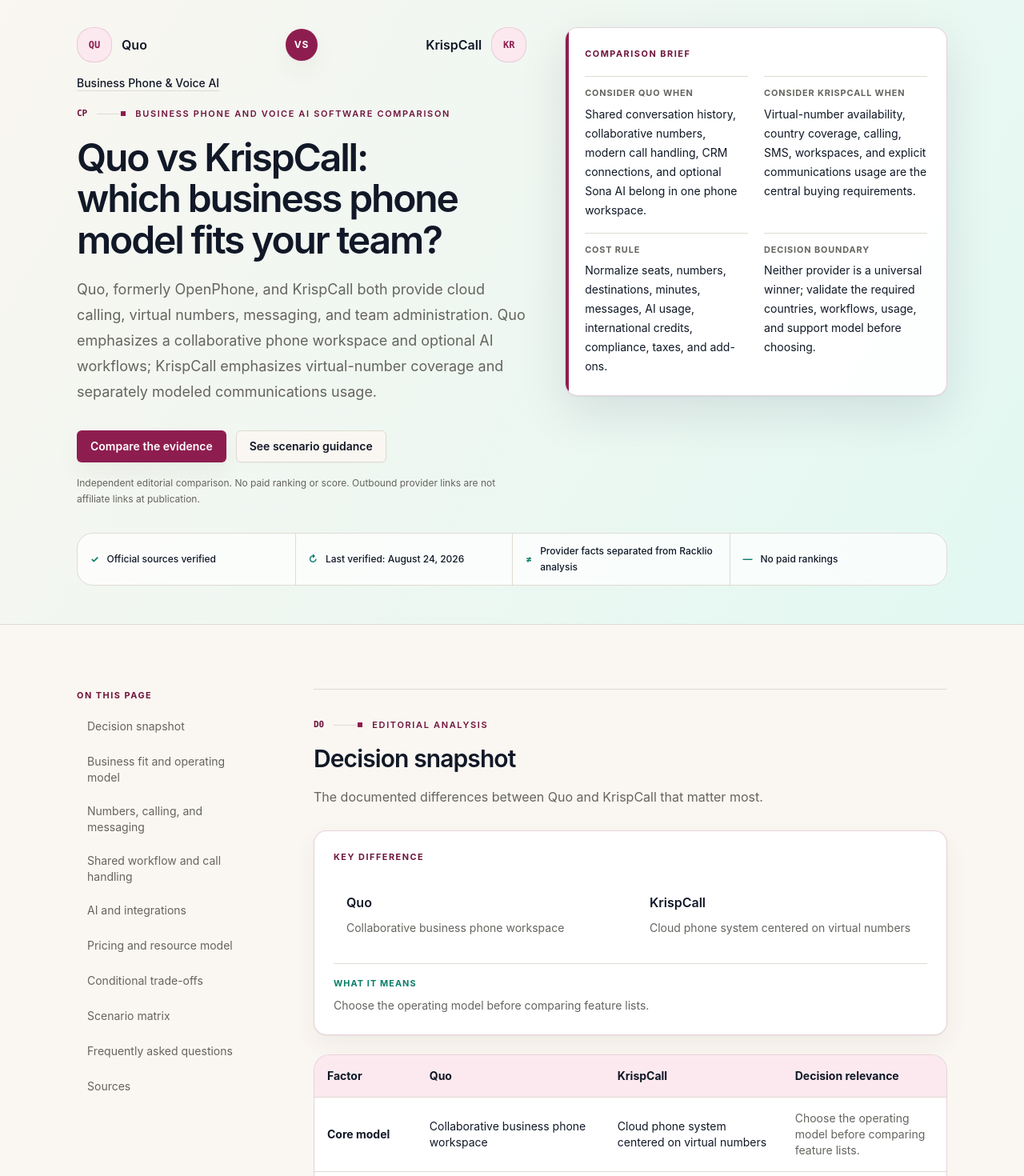
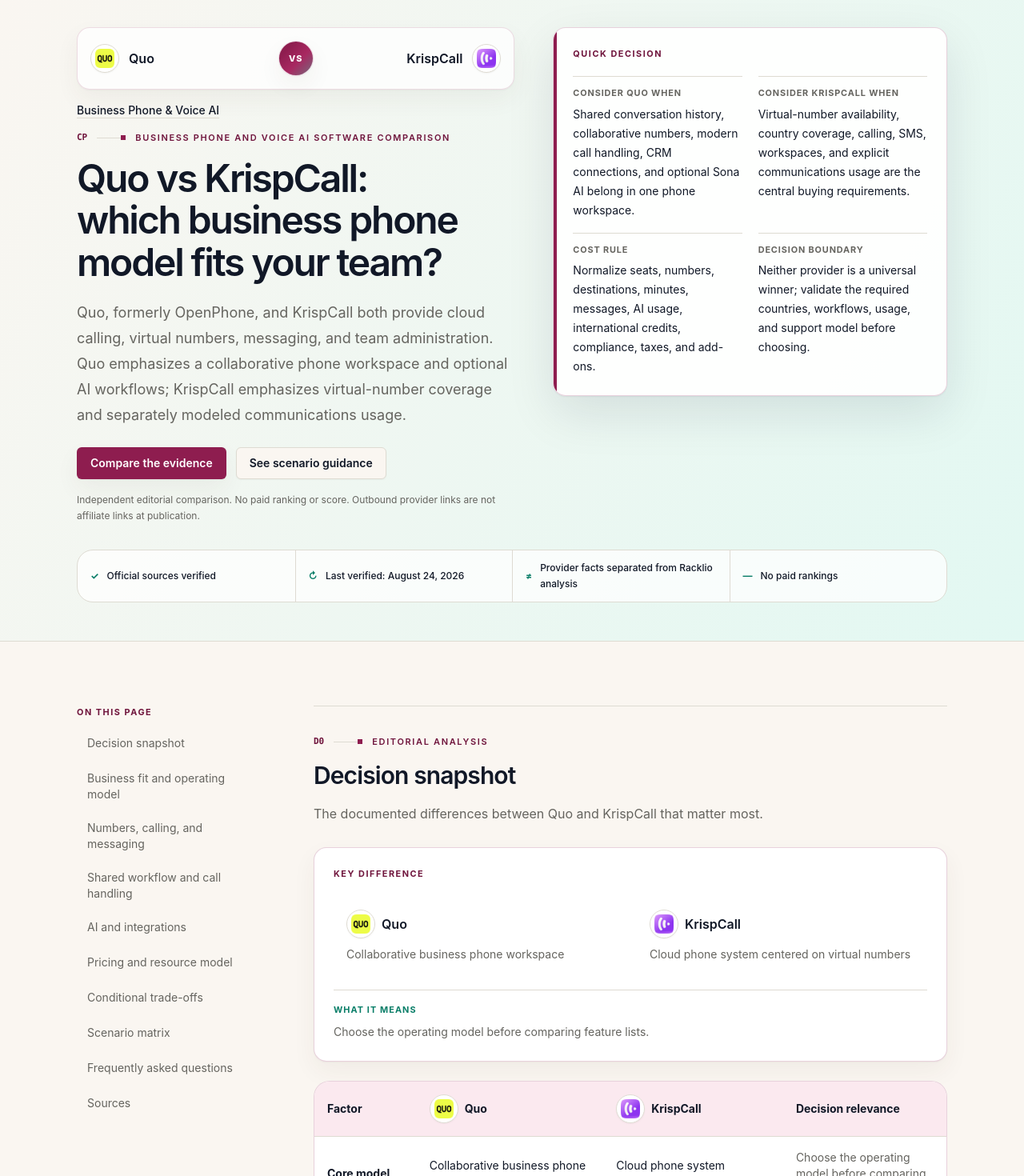
Before and after one commit to shiftorai/Racklio, a React (Vite) app: page /comparisons/quo-vs-krispcall in a window 1280 px wide. Shown: the part 120-1590 px from the top of the page at 80% size. Built offline with nearby package versions, Linux system fonts and the light colour scheme.

Commit message:
feat: refine comparison pages and homepage decision card

```diff
--- a/src/components/comparisons/software-comparison-template.tsx
+++ b/src/components/comparisons/software-comparison-template.tsx
@@ -1,5 +1,6 @@
 import { useEffect } from 'react';
 import { ResearchMarker } from '@/components/brand';
+import { ProductLogo } from '@/components/home';
 import {
   ComparisonIdentity,
   DecisionSummary,
@@ -185,13 +186,15 @@
         </Container>
       </div>
       <Section
-        className="border-b border-border bg-[linear-gradient(120deg,var(--color-surface),var(--color-mint-subtle))] py-9 sm:py-11 lg:py-12"
+        className="border-b border-border bg-[linear-gradient(120deg,var(--color-surface),var(--color-mint-subtle))] py-7 sm:py-10 lg:py-12"
         spacing="none"
       >
         <Container>
-          <div className="grid items-start gap-8 lg:grid-cols-[minmax(0,1fr)_minmax(22rem,0.85fr)] lg:gap-12">
+          <div className="grid items-start gap-7 lg:grid-cols-[minmax(0,1fr)_minmax(23rem,0.9fr)] lg:gap-12">
             <div>
-              <ComparisonIdentity a={data.a} b={data.b} />
+              <div className="rounded-2xl border border-brand/15 bg-white/75 p-3 shadow-card sm:p-4">
+                <ComparisonIdentity a={data.a} b={data.b} useProductLogos />
+              </div>
               {data.categoryLinks?.length ? (
                 <nav
                   aria-label="Related software categories"
@@ -204,19 +207,19 @@
                   ))}
                 </nav>
               ) : null}
-              <div className="mt-5">
+              <div className="mt-4">
                 <ResearchMarker
                   code="CP"
                   label={`${data.category} comparison`}
                 />
               </div>
-              <h1 className="mt-5 max-w-3xl text-4xl leading-[1.08] font-semibold tracking-[-0.045em] sm:text-5xl">
+              <h1 className="mt-4 max-w-3xl text-3xl leading-[1.1] font-semibold tracking-[-0.045em] sm:text-5xl">
                 {data.headline}
               </h1>
               <p className="mt-5 max-w-2xl text-lg leading-8 text-muted-foreground">
                 {data.dek}
               </p>
-              <div className="mt-8 flex flex-wrap gap-3">
+              <div className="mt-6 flex flex-wrap gap-3">
                 <ButtonLink href="#overview">Compare the evidence</ButtonLink>
                 <ButtonLink href="#scenarios" variant="secondary">
                   See scenario guidance
@@ -227,7 +230,7 @@
                 Outbound provider links are not affiliate links at publication.
               </p>
             </div>
-            <DecisionSummary items={data.summary} title="Comparison brief" />
+            <DecisionSummary items={data.summary} title="Quick decision" />
           </div>
           <div className="mt-8">
             <VerificationStrip date={data.verificationDate ?? 'August 2026'} />
@@ -270,7 +273,7 @@
             <aside>
               <SectionNavigation items={toc} label="Comparison sections" />
             </aside>
-            <article className="min-w-0 space-y-10">
+            <article className="min-w-0 space-y-9 sm:space-y-10">
               <ReviewSection
                 code="D0"
                 id="overview"
@@ -288,20 +291,27 @@
                     />
                   </div>
                 ) : null}
-                <div className="overflow-x-auto rounded-xl border border-brand/20 bg-white">
+                <div className="hidden overflow-x-auto rounded-xl border border-brand/20 bg-white sm:block">
                   <table className="w-full min-w-[50rem] text-left text-sm">
                     <caption className="sr-only">
                       {data.a} and {data.b} decision factors
                     </caption>
                     <thead className="bg-accent-subtle">
                       <tr>
-                        {['Factor', data.a, data.b, 'Decision relevance'].map(
-                          (x) => (
-                            <th className="p-4" key={x} scope="col">
-                              {x}
-                            </th>
-                          ),
-                        )}
+                        <th className="p-4" scope="col">
+                          Factor
+                        </th>
+                        {[data.a, data.b].map((name) => (
+                          <th className="p-4" key={name} scope="col">
+                            <span className="flex items-center gap-2">
+                              <ProductLogo name={name} size="sm" />
+                              {name}
+                            </span>
+                          </th>
+                        ))}
+                        <th className="p-4" scope="col">
+                          Decision relevance
+                        </th>
                       </tr>
                     </thead>
                     <tbody>
@@ -326,6 +336,42 @@
                       ))}
                     </tbody>
                   </table>
+                </div>
+                <div className="grid gap-3 sm:hidden">
+                  {data.factors.map((factor) => (
+                    <Card className="border-brand/15" key={factor.factor}>
+                      <CardContent className="p-4">
+                        <h3 className="font-semibold">{factor.factor}</h3>
+                        <dl className="mt-4 space-y-3 text-sm">
+                          {[
+                            { name: data.a, text: factor.a },
+                            { name: data.b, text: factor.b },
+                          ].map(({ name, text }) => (
+                            <div
+                              className="border-t border-border pt-3"
+                              key={name}
+                            >
+                              <dt className="flex items-center gap-2 font-semibold">
+                                <ProductLogo name={name} size="sm" />
+                                {name}
+                              </dt>
+                              <dd className="mt-1.5 leading-6 text-muted-foreground">
+                                {text}
+                              </dd>
+                            </div>
+                          ))}
+                          <div className="border-t border-border pt-3">
+                            <dt className="text-[0.68rem] font-bold tracking-[0.1em] text-mint-deep uppercase">
+                              Decision relevance
+                            </dt>
+                            <dd className="mt-1.5 leading-6 text-muted-foreground">
+                              {factor.relevance}
+                            </dd>
+                          </div>
+                        </dl>
+                      </CardContent>
+                    </Card>
+                  ))}
                 </div>
                 <div className="mt-5">
                   <EvidenceNote>
@@ -387,7 +433,12 @@
                           <th className="p-4" scope="row">
                             {x.scenario}
                           </th>
-                          <td className="p-4">{x.lean}</td>
+                          <td className="p-4">
+                            <span className="inline-flex items-center gap-2">
+                              <ProductLogo name={x.lean} size="sm" />
+                              {x.lean}
+                            </span>
+                          </td>
                           <td className="p-4 text-muted-foreground">{x.why}</td>
                         </tr>
                       ))}
@@ -399,8 +450,9 @@
                     <Card key={scenario.scenario}>
                       <CardContent>
                         <h3 className="font-semibold">{scenario.scenario}</h3>
-                        <p className="mt-2 text-xs font-bold tracking-[0.1em] text-accent-strong uppercase">
-                          Lean: {scenario.lean}
+                        <p className="mt-3 flex items-center gap-2 text-xs font-bold tracking-[0.1em] text-accent-strong uppercase">
+                          <ProductLogo name={scenario.lean} size="sm" /> Lean:{' '}
+                          {scenario.lean}
                         </p>
                         <p className="mt-3 text-sm leading-6 text-muted-foreground">
                           {scenario.why}
--- a/src/components/editorial/decision-system.tsx
+++ b/src/components/editorial/decision-system.tsx
@@ -236,7 +236,10 @@
           { name: b, text: bText },
         ].map((item) => (
           <div className="rounded-xl bg-surface-subtle p-4" key={item.name}>
-            <h3 className="font-semibold">{item.name}</h3>
+            <h3 className="flex items-center gap-2 font-semibold">
+              <ProductLogo name={item.name} size="sm" />
+              {item.name}
+            </h3>
             <p className="mt-2 text-sm leading-6 text-muted-foreground">
               {item.text}
             </p>
```
Also changed, not shown: src/pages/home.tsx (+10 -32 lines).
